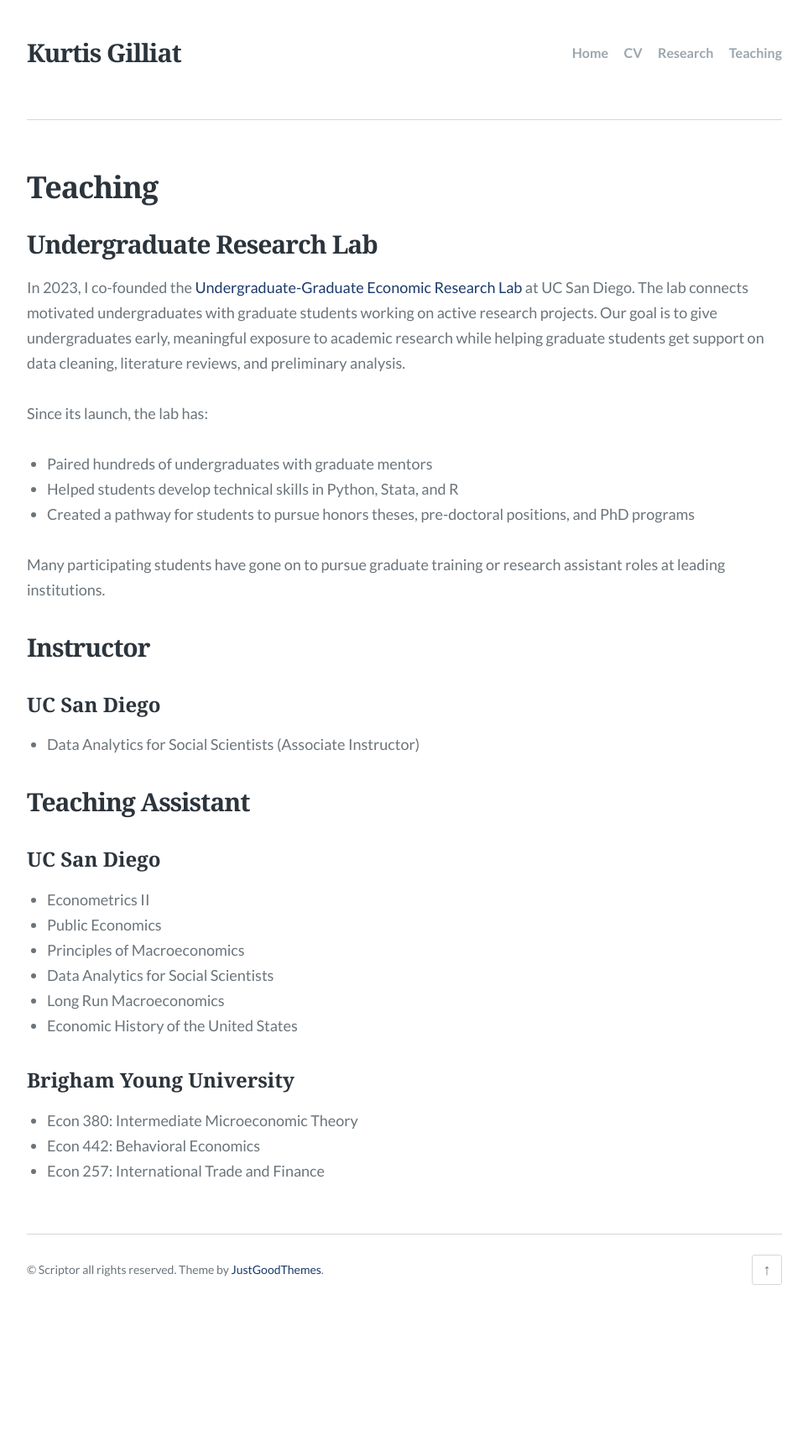
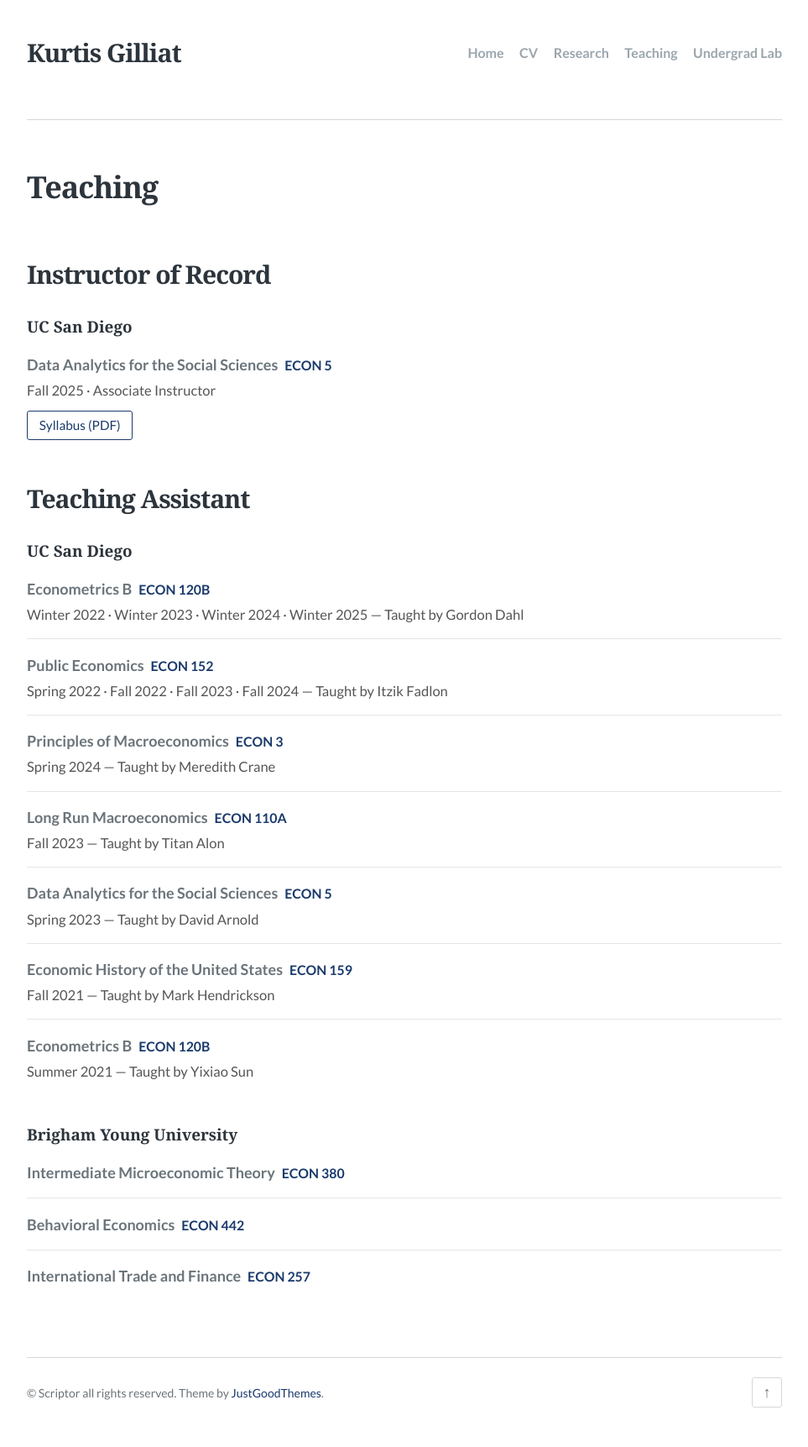
Before and after one commit to kgilliat/kgilliat.github.io, a Jekyll site: the page built from teaching.md, in a window 1280 px wide. Shown: the whole page at 84% size, without its empty margins (158-1121 px from the left). Built offline with Jekyll 4.4.1, drawn with Linux system fonts in a browser that asks for light colours; before the commit the page ends 1577 px from its top, so only the background shows below that.

Commit message:
Add Undergrad Lab page and restructure Teaching
- New Undergrad Lab page with the lab content moved off Teaching, plus
  participation figure, a divider, and a Mentorship section with its own
  figure; text left, figure right, stacking on narrow screens
- Add Undergrad Lab to site navigation after Teaching
- Restructure Teaching into Instructor of Record and Teaching Assistant
  sections listing quarter, course number, and instructor
- Add a syllabus download button to the Econ 5 course

Co-Authored-By: Claude Opus 5 (1M context) <noreply@anthropic.com>

```diff
--- a/_config.yml
+++ b/_config.yml
@@ -35,6 +35,8 @@ navigation:
     url: /research
   - text: Teaching
     url: /teaching
+  - text: Undergrad Lab
+    url: /undergrad-lab
  # - text: Format Guide
  #   url: /formatting-guide
 
--- a/teaching.md
+++ b/teaching.md
@@ -2,31 +2,131 @@
 layout: page
 title: Teaching
 ---
-## Undergraduate Research Lab
-In 2023, I co-founded the [Undergraduate-Graduate Economic Research Lab](https://economics.ucsd.edu/undergraduate-program/resources/undergraduate-graduate-research-lab/index.html) at UC San Diego. The lab connects motivated undergraduates with graduate students working on active research projects. Our goal is to give undergraduates early, meaningful exposure to academic research while helping graduate students get support on data cleaning, literature reviews, and preliminary analysis.
+<style>
+  .course-list {
+    list-style: none;
+    padding: 0;
+    margin: 0 0 2em;
+  }
+  .course-list > li {
+    padding: 0.85em 0;
+    border-top: 1px solid #e5e5e5;
+  }
+  .course-list > li:first-child {
+    border-top: 0;
+    padding-top: 0.25em;
+  }
+  .course-name {
+    font-weight: bold;
+  }
+  .course-code {
+    color: #1a3a6c;
+    font-weight: bold;
+    font-size: 0.88em;
+    margin-left: 0.5em;
+    white-space: nowrap;
+  }
+  .course-meta {
+    font-size: 0.92em;
+    color: #555;
+    margin-top: 0.25em;
+    line-height: 1.5;
+  }
+  .course-links {
+    margin-top: 0.6em;
+  }
+  .btn {
+    display: inline-block;
+    padding: 0.4em 0.9em;
+    border: 1px solid #1a3a6c;
+    border-radius: 3px;
+    color: #1a3a6c;
+    font-size: 0.85em;
+    line-height: 1.4;
+    text-decoration: none;
+  }
+  .btn:hover,
+  .btn:focus {
+    background: #1a3a6c;
+    color: #fff;
+    text-decoration: none;
+  }
+  .institution {
+    font-size: 1.05em;
+    margin: 1.75em 0 0.75em;
+  }
+</style>
 
-Since its launch, the lab has:
+## Instructor of Record
 
-+ Paired hundreds of undergraduates with graduate mentors
-+ Helped students develop technical skills in Python, Stata, and R
-+ Created a pathway for students to pursue honors theses, pre-doctoral positions, and PhD programs
+<h3 class="institution">UC San Diego</h3>
 
-Many participating students have gone on to pursue graduate training or research assistant roles at leading institutions.
-
-## Instructor
-### UC San Diego
-+ Data Analytics for Social Scientists (Associate Instructor)
+<ul class="course-list">
+  <li>
+    <span class="course-name">Data Analytics for the Social Sciences</span><span class="course-code">ECON 5</span>
+    <div class="course-meta">Fall 2025 &middot; Associate Instructor</div>
+    <div class="course-links">
+      <a class="btn" href="{{ '/files/syllabus_econ5_fall2025.pdf' | relative_url }}">Syllabus (PDF)</a>
+    </div>
+  </li>
+</ul>
 
 ## Teaching Assistant
-### UC San Diego
-+ Econometrics II
-+ Public Economics
-+ Principles of Macroeconomics
-+ Data Analytics for Social Scientists
-+ Long Run Macroeconomics
-+ Economic History of the United States
 
-### Brigham Young University
-+ Econ 380: Intermediate Microeconomic Theory
-+ Econ 442: Behavioral Economics
-+ Econ 257: International Trade and Finance
+<h3 class="institution">UC San Diego</h3>
+
+<ul class="course-list">
+  <li>
+    <span class="course-name">Econometrics B</span><span class="course-code">ECON 120B</span>
+    <div class="course-meta">Winter 2022 &middot; Winter 2023 &middot; Winter 2024 &middot; Winter 2025 &mdash; Taught by Gordon Dahl</div>
+  </li>
+  <li>
+    <span class="course-name">Public Economics</span><span class="course-code">ECON 152</span>
+    <div class="course-meta">Spring 2022 &middot; Fall 2022 &middot; Fall 2023 &middot; Fall 2024 &mdash; Taught by Itzik Fadlon</div>
+  </li>
+  <li>
+    <span class="course-name">Principles of Macroeconomics</span><span class="course-code">ECON 3</span>
+    <div class="course-meta">Spring 2024 &mdash; Taught by Meredith Crane</div>
+  </li>
+  <li>
+    <span class="course-name">Long Run Macroeconomics</span><span class="course-code">ECON 110A</span>
+    <div class="course-meta">Fall 2023 &mdash; Taught by Titan Alon</div>
+  </li>
+  <li>
+    <span class="course-name">Data Analytics for the Social Sciences</span><span class="course-code">ECON 5</span>
+    <div class="course-meta">Spring 2023 &mdash; Taught by David Arnold</div>
+  </li>
+  <li>
+    <span class="course-name">Economic History of the United States</span><span class="course-code">ECON 159</span>
+    <div class="course-meta">Fall 2021 &mdash; Taught by Mark Hendrickson</div>
+  </li>
+  <li>
+    <span class="course-name">Econometrics B</span><span class="course-code">ECON 120B</span>
+    <div class="course-meta">Summer 2021 &mdash; Taught by Yixiao Sun</div>
+  </li>
+</ul>
+
+<h3 class="institution">Brigham Young University</h3>
+
+<ul class="course-list">
+  <li>
+    <span class="course-name">Intermediate Microeconomic Theory</span><span class="course-code">ECON 380</span>
+  </li>
+  <li>
+    <span class="course-name">Behavioral Economics</span><span class="course-code">ECON 442</span>
+  </li>
+  <li>
+    <span class="course-name">International Trade and Finance</span><span class="course-code">ECON 257</span>
+  </li>
+</ul>
+
+<!--
+  To add evaluations, slides, or other materials to a course later, drop a
+  "course-links" block inside that course's <li>, the same way the Econ 5
+  syllabus button works above. Put the files in /files/.
+
+    <div class="course-links">
+      <a class="btn" href="{{ '/files/FILENAME.pdf' | relative_url }}">Evaluations</a>
+      <a class="btn" href="{{ '/files/FILENAME.pdf' | relative_url }}">Discussion slides</a>
+    </div>
+-->
```
Also changed, not shown: undergrad-lab.md (added, +84 -0 lines), images/lab_participation_trends.png (added), images/lab_ras_new_vs_returning.png (added), 1 other file.
